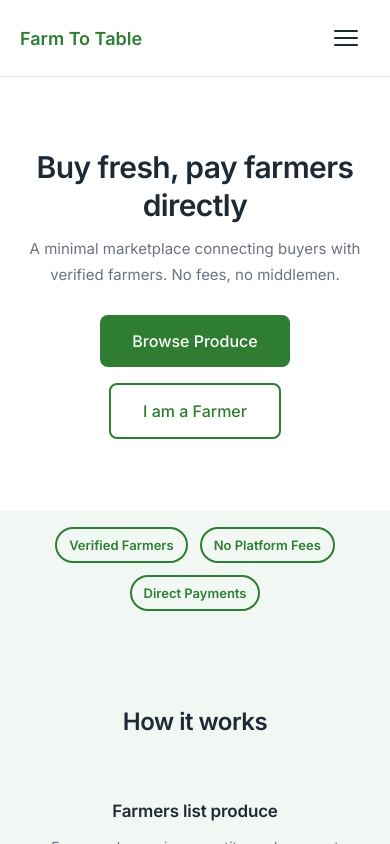
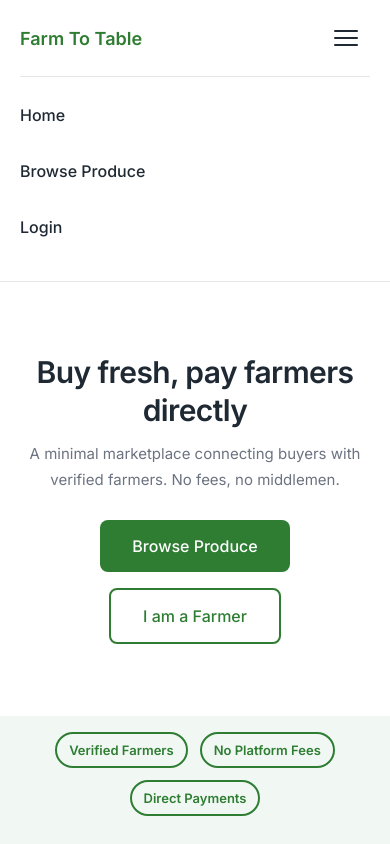
Before and after one commit to sanjanb/k-tech-nain, a Next.js app: page / in a window 390 px wide. Both pictures are taken after a click on the button "Toggle menu". Shown: the top 844 px of the page. Built offline with nearby package versions, Linux system fonts and the light colour scheme; no server answers.

Commit message:
Refactor navigation styles for improved mobile responsiveness, adding CSS classes for desktop and mobile navigation elements to enhance layout control.

```diff
--- a/components/Navigation.jsx
+++ b/components/Navigation.jsx
@@ -88,7 +88,7 @@ export default function Navigation() {
         </Link>
 
         {/* Desktop Navigation */}
-        <div style={desktopNavStyle}>
+        <div className="desktop-nav" style={desktopNavStyle}>
           <Link href="/" style={linkStyle}>
             Home
           </Link>
@@ -166,6 +166,7 @@ export default function Navigation() {
         {/* Mobile Burger Menu Button */}
         <button
           onClick={() => setMobileMenuOpen(!mobileMenuOpen)}
+          className="mobile-burger"
           style={burgerButtonStyle}
           aria-label="Toggle menu"
         >
@@ -177,7 +178,7 @@ export default function Navigation() {
 
       {/* Mobile Menu Dropdown */}
       {mobileMenuOpen && (
-        <div style={mobileMenuStyle}>
+        <div className="mobile-menu" style={mobileMenuStyle}>
           <Link
             href="/"
             style={mobileLinkStyle}
@@ -262,6 +263,8 @@ const desktopNavStyle = {
   alignItems: "center",
 };
 
+// CSS class will handle responsive display via media queries
+
 const linkStyle = {
   color: "var(--color-text-primary)",
   textDecoration: "none",
@@ -336,7 +339,6 @@ const dropdownButtonStyle = {
 };
 
 const burgerButtonStyle = {
-  display: "none",
   flexDirection: "column",
   gap: 5,
   background: "transparent",
@@ -357,7 +359,7 @@ const burgerLineStyle = {
 };
 
 const mobileMenuStyle = {
-  display: "none",
+  display: "flex",
   flexDirection: "column",
   gap: 12,
   padding: "16px 0",
--- a/styles/globals.css
+++ b/styles/globals.css
@@ -25,25 +25,35 @@ body {
 
 /* Mobile Navigation Styles */
 @media (max-width: 768px) {
-  nav div[style*="display: flex"][style*="gap: 20"] {
+  /* Hide desktop navigation on mobile */
+  .desktop-nav {
     display: none !important;
   }
 
-  nav button[aria-label="Toggle menu"] {
+  /* Show burger button on mobile */
+  .mobile-burger {
     display: flex !important;
   }
 
-  nav div[style*="flexDirection: column"][style*="borderTop"] {
+  /* Mobile menu visible when open (controlled by React state) */
+  .mobile-menu {
     display: flex !important;
   }
 }
 
 @media (min-width: 769px) {
-  nav button[aria-label="Toggle menu"] {
+  /* Show desktop navigation on desktop */
+  .desktop-nav {
+    display: flex !important;
+  }
+
+  /* Hide burger button on desktop */
+  .mobile-burger {
     display: none !important;
   }
 
-  nav div[style*="flexDirection: column"][style*="borderTop"] {
+  /* Hide mobile menu on desktop */
+  .mobile-menu {
     display: none !important;
   }
 }
```
